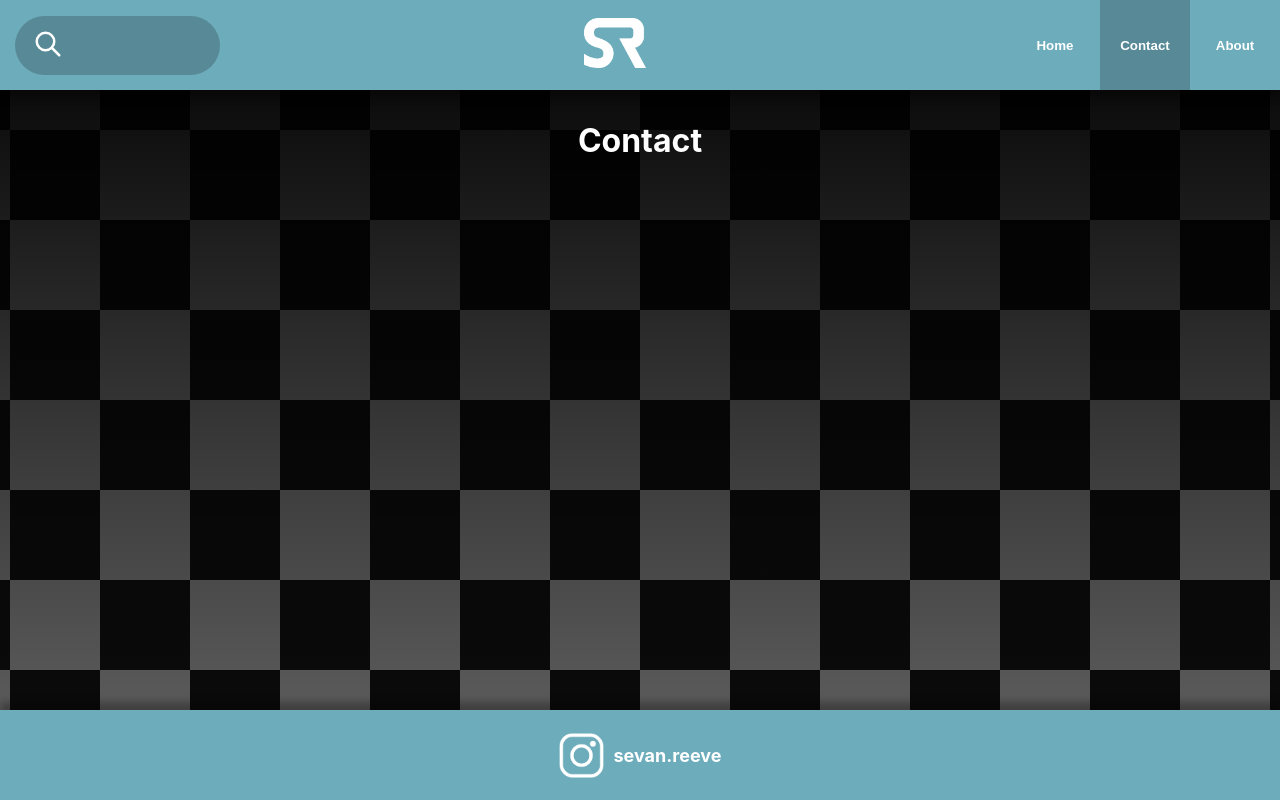
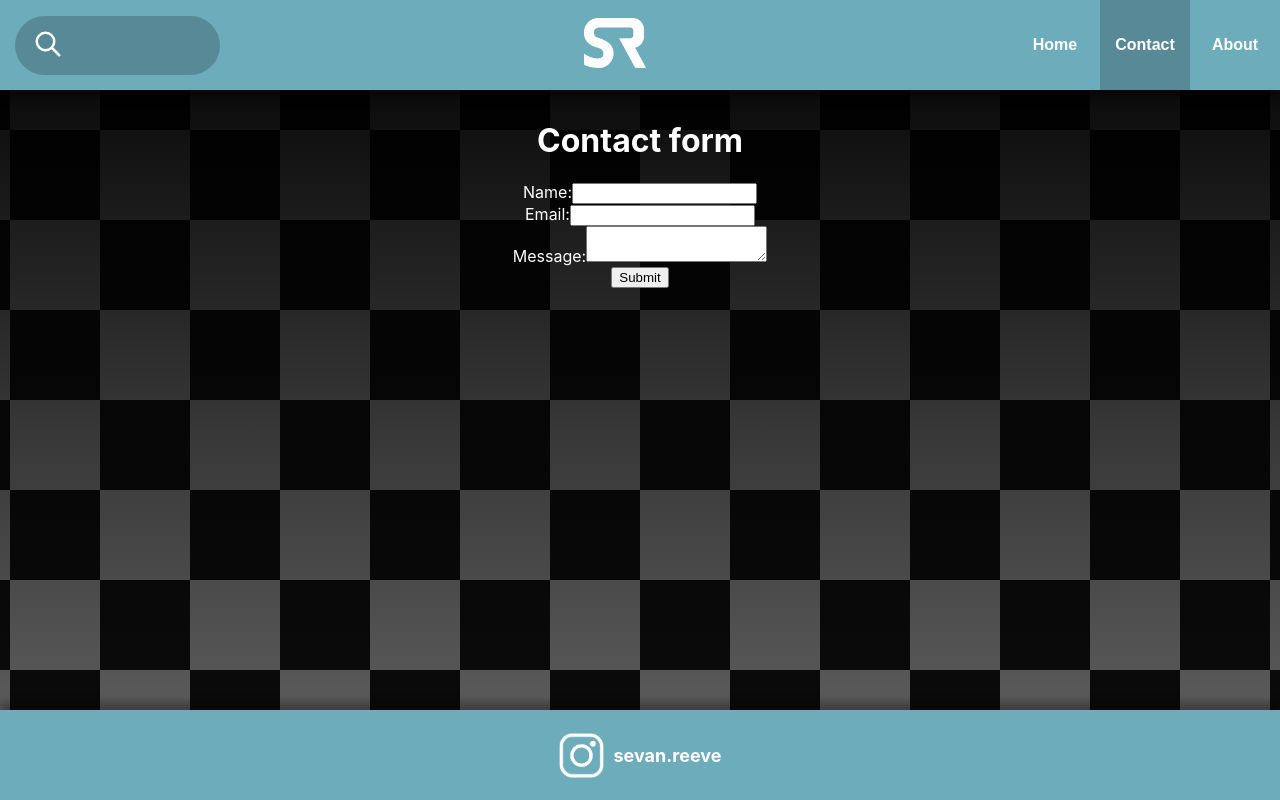
Before and after one commit to simon-rejmus/project, a React (Create React App) app: page / in a window 1280 px wide. Both pictures are taken after a click on the button "Contact". Built offline with nearby package versions, Linux system fonts and the light colour scheme.

Commit message:
About me commit

```diff
--- a/package.json
+++ b/package.json
@@ -9,11 +9,13 @@
     "@testing-library/jest-dom": "^5.16.5",
     "@testing-library/react": "^13.4.0",
     "@testing-library/user-event": "^13.5.0",
+    "formik": "^2.4.1",
     "react": "^18.2.0",
     "react-dom": "^18.2.0",
     "react-icons": "^4.8.0",
     "react-scripts": "5.0.1",
-    "web-vitals": "^2.1.4"
+    "web-vitals": "^2.1.4",
+    "yup": "^1.2.0"
   },
   "scripts": {
     "start": "react-scripts start",
--- a/src/App.css
+++ b/src/App.css
@@ -9,6 +9,8 @@ body {
   background-attachment: fixed;
   color: white;
 }
+
+/* NAVIGATION */
 
 .App-logo {
   height: 50px;
@@ -104,6 +106,7 @@ nav {
   width: 90px;
   height: 90px;
   font-weight: bold;
+  font-size: 16px;
   transition: 0.4s;
   cursor: pointer;
 }
@@ -123,10 +126,78 @@ nav {
   transition: 0.4s;
 }
 
+/* CONTENT */
+
 .content {
   margin-top: 90px;
   padding: 10px;
 }
+
+/* HOME */
+
+
+
+/* CONTACT */
+
+
+
+/* ABOUT */
+
+.about {
+  display: grid;
+  grid-template-columns: repeat(2, 1fr);
+  grid-template-rows: auto auto;
+  grid-column-gap: 0px;
+  grid-row-gap: 0px;
+  background-color: #6dacbb;
+  padding: 15px;
+  font-size: 17px;
+  width: 50%;
+  margin: 0 auto;
+  justify-items: center;
+}
+
+.about-1 img {
+  border-radius: 15px;
+  max-width: 300px;
+}
+
+.about-2 {
+  grid-area: 1 / 2 / 2 / 3;
+  margin-left: 10px;
+  text-align: left;
+}
+
+.about-3 {
+  grid-area: 2 / 1 / 3 / 3;
+  padding: 0px 10px;
+}
+
+.bigger-p {
+  font-size: 19px;
+}
+
+.lets-go-btn {
+  background-color: white;
+  padding: 10px 25px;
+  color: #6dacbb;
+  font-size: 20px;
+  font-weight: bolder;
+  border: none;
+  border-radius: 15px;
+  cursor: pointer;
+  transition: 0.3s;
+}
+
+.lets-go-btn:hover {
+  padding: 13px 28px;
+  font-size: 25px;
+  border-radius: 20px;
+  cursor: pointer;
+  transition: 0.3s;
+}
+
+/* FOOTER */
 
 footer {
   position: fixed;
--- a/src/App.js
+++ b/src/App.js
@@ -6,6 +6,8 @@ import Home from "./components/home/Home";
 import Contact from "./components/contact/Contact";
 import About from "./components/about/About";
 import Footer from "./components/footer/Footer";
+
+import PageContext from './PageContext';
 
 function App() {
   const [currentPage, setCurrentPage] = useState('home');
@@ -28,6 +30,7 @@ function App() {
   };
 
   return (
+    <PageContext.Provider value={{ currentPage, handlePageChange }}>
       <div className="App">
         <Navigation onPageChange={handlePageChange}/>
         <div className='content'>
@@ -35,6 +38,7 @@ function App() {
         </div>
         <Footer/>
       </div>
+    </PageContext.Provider>
   );
 }
 
--- /dev/null
+++ b/src/PageContext.js
@@ -0,0 +1,5 @@
+import React from 'react';
+
+const PageContext = React.createContext();
+
+export default PageContext;
--- a/src/components/about/About.js
+++ b/src/components/about/About.js
@@ -1,9 +1,31 @@
-import React from "react";
+import React, {useContext} from "react";
+import sevan from "../../images/sevan.png"
+import PageContext from "../../PageContext";
 
 const About = () => {
+    const { handlePageChange } = useContext(PageContext);
+
+    const handleClick = () => {
+        handlePageChange('contact');
+    };
+
     return (
-        <div>
-            <h1>About me</h1>
+        <div className="about">
+            <div className="about-1">
+                <img src={sevan} alt="Sevan Reeve" />
+            </div>
+            <div className="about-2">
+                <h1>About me</h1>
+                <p>I'm Sevan Reeve, a computer science graduate and frontend developer with a passion for art.</p>
+                <p>As a self-taught illustrator, I dedicate my free time to creating unique illustrations inspired by the simplicity and geometric style of Duolingo.</p>
+                <p><b>Music album covers and movie posters are my primary focus.</b></p>
+            </div>
+            <div className="about-3">
+                <h2>Thank you for visiting my website.</h2>
+                <p>If you're interested in <b>commissions</b>, <b>collaborations</b>, or have any inquiries, feel free to reach out.</p>
+                <p className="bigger-p"><b>Let's create something amazing together!</b></p>
+                <button className="lets-go-btn" onClick={handleClick}>Let's go</button>
+            </div>
         </div>
     )
 }
--- a/src/components/contact/Contact.js
+++ b/src/components/contact/Contact.js
@@ -1,11 +1,50 @@
-import React from "react";
+import React from 'react';
+import { Formik, Field, ErrorMessage } from 'formik';
+import * as Yup from 'yup';
 
 const Contact = () => {
-    return (
-        <div>
-        <h1>Contact</h1>
-        </div>
-    )
-}
+  const handleSubmit = (values) => {
+    console.log(values);
+  };
+
+  const validationSchema = Yup.object().shape({
+    name: Yup.string().required('Name is required'),
+    email: Yup.string().email('Invalid email').required('Email is required'),
+    message: Yup.string().required('Message is required'),
+  });
+
+  return (
+    <div>
+      <h1>Contact form</h1>
+      <Formik
+        initialValues={{ name: '', email: '', message: '' }}
+        validationSchema={validationSchema}
+        onSubmit={handleSubmit}
+      >
+        <form>
+          <div>
+            <label htmlFor="name">Name:</label>
+            <Field type="text" id="name" name="name" />
+            <ErrorMessage name="name" component="div" />
+          </div>
+
+          <div>
+            <label htmlFor="email">Email:</label>
+            <Field type="email" id="email" name="email" />
+            <ErrorMessage name="email" component="div" />
+          </div>
+
+          <div>
+            <label htmlFor="message">Message:</label>
+            <Field as="textarea" id="message" name="message" />
+            <ErrorMessage name="message" component="div" />
+          </div>
+
+          <button type="submit">Submit</button>
+        </form>
+      </Formik>
+    </div>
+  );
+};
 
 export default Contact;
--- a/src/components/home/Home.js
+++ b/src/components/home/Home.js
@@ -1,4 +1,5 @@
 import React from "react";
+import PageContext from "../../PageContext";
 
 const Home = () => {
     return (
--- a/src/components/navigation/Navigation.js
+++ b/src/components/navigation/Navigation.js
@@ -1,13 +1,14 @@
-import React, { useState } from "react";
+import React, { useContext } from "react";
+import PageContext from "../../PageContext";
 import logo from '../../logo.png';
 import { TbSearch } from 'react-icons/tb';
 
 const Navigation = ({ onPageChange }) => {
-    const [active, setActive] = useState('home');
+    const { currentPage, handlePageChange } = useContext(PageContext);
 
     const handleButtonClick = (page) => {
-        setActive(page);
-        onPageChange(page)
+        handlePageChange(page);
+        onPageChange(page);
     }
 
     return (
@@ -23,17 +24,17 @@ const Navigation = ({ onPageChange }) => {
             </div>
             <div className="navigation-links">
                 <button onClick={() => handleButtonClick('home')}>
-                    <div className={active === 'home' ? 'nav-link active' : 'nav-link'}>
+                    <div className={currentPage === 'home' ? 'nav-link active' : 'nav-link'}>
                         Home
                     </div>
                 </button>
                 <button onClick={() => handleButtonClick('contact')}>
-                    <div className={active === 'contact' ? 'nav-link active' : 'nav-link'}>
+                    <div className={currentPage === 'contact' ? 'nav-link active' : 'nav-link'}>
                         Contact
                     </div>
                 </button>
                 <button onClick={() => handleButtonClick('about')}>
-                    <div className={active === 'about' ? 'nav-link active' : 'nav-link'}>
+                    <div className={currentPage === 'about' ? 'nav-link active' : 'nav-link'}>
                         About
                     </div>
                 </button>
```
Also changed, not shown: src/images/sevan.png (added), 1 other file (tests, documents, lock files or other folders). Lines whose indentation alone changed are shown as unchanged.
